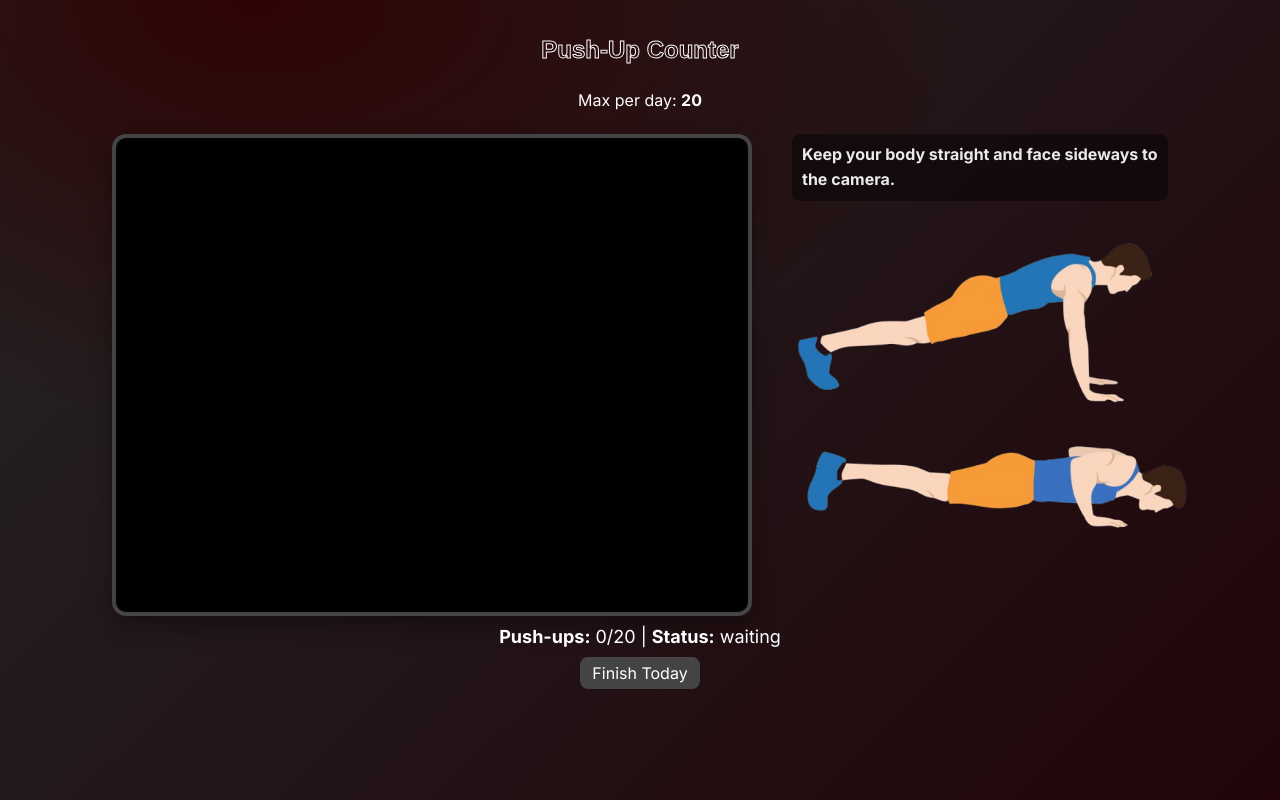
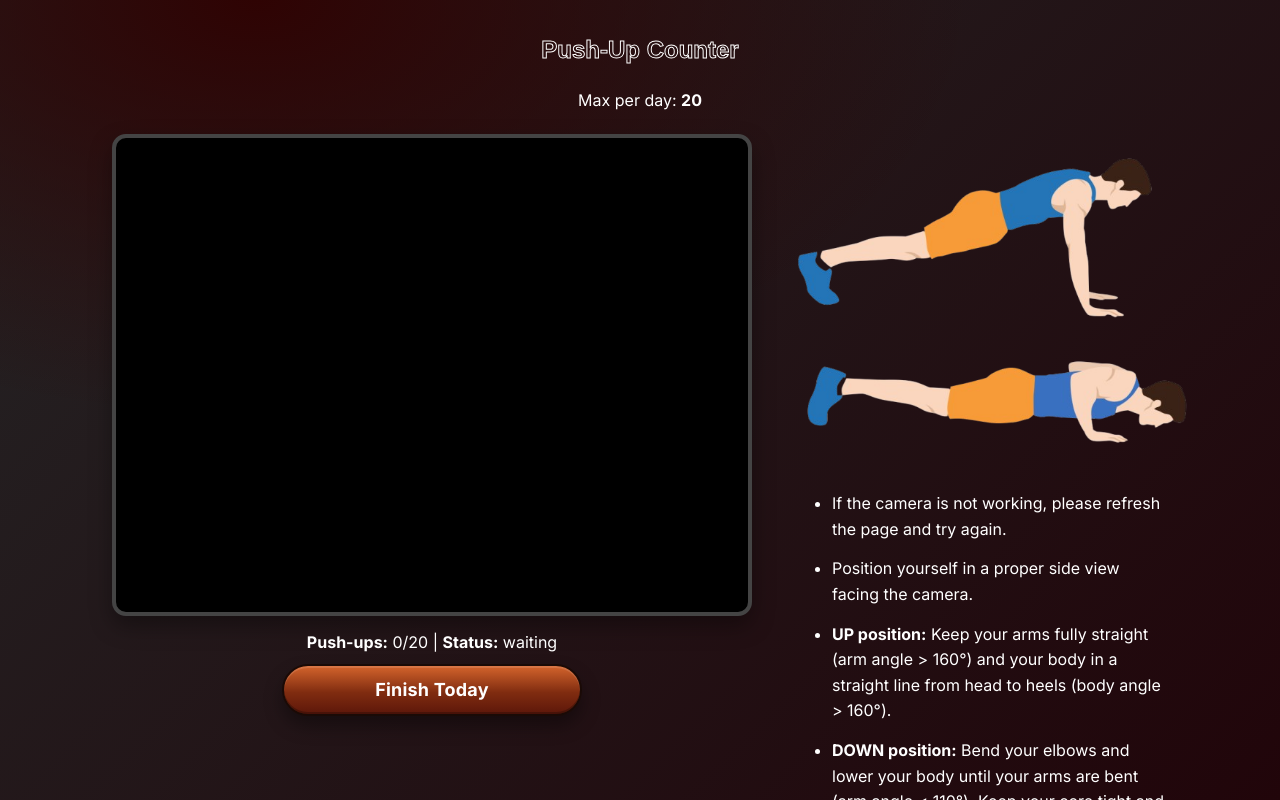
Before and after one commit to Remi2121/Fit21-Web, a React (Create React App) app: page /pushup in a window 1280 px wide. Built offline with nearby package versions, Linux system fonts and the light colour scheme; no server answers; the database is empty.

Commit message:
some css changed

```diff
--- a/src/Exercise/Scott/squat.css
+++ b/src/Exercise/Scott/squat.css
@@ -1,17 +1,17 @@
-/* === Squat page full-screen + layout === */
-
-
-
+/* === Squat page layout === */
 .squat-container {
   box-sizing: border-box;
-  min-height: 100svh;
+  /* ❌ remove forced full height */
+  /* min-height: 100vh; */
+
   display: flex;
   flex-direction: column;
   align-items: center;
   justify-content: flex-start;
-  padding: 16px 12px 32px;
+  padding: 16px 12px 24px;
   color: #fff;
   font-family: Inter, system-ui, -apple-system, "Segoe UI", Roboto, Arial, sans-serif;
+
   background: radial-gradient(1200px 700px at 20% 0%, #2f0303 0%, transparent 60%),
               linear-gradient(135deg, #242425, #21050a);
   background-size: cover;
@@ -19,6 +19,7 @@
   background-attachment: fixed;
 }
 
+/* Canvas */
 .squat-container canvas {
   width: 640px;
   max-width: 94vw;
@@ -30,45 +31,44 @@
   display: block;
 }
 
+/* === Main stage === */
 .squat-stage {
   padding-top: 1rem;
   margin: 8px auto 0;
   display: flex;
   align-items: flex-start;
   justify-content: center;
-  gap: 16px;
-  flex-wrap: nowrap;
+  gap: 20px;
+  flex-wrap: wrap;
 }
 
+/* Right side panel */
 .squat-plain {
-  padding-left: 1.5rem;
   gap: 0.6rem;
   display: flex;
   flex-direction: column;
   align-items: flex-start;
-
-  width: 100%;
-  max-width: 420px;   /* instruction box comfortable width */
+  width: 380px;
+  max-width: 34vw;
+  margin-top: 0;
+  padding-left: 0; /* ❌ remove artificial push */
 }
 
-
+/* Tip box */
 .squat-tip-plain {
-  margin: 0;
-  font-weight: 500;
-  font-size: 14px;
-  line-height: 1.5;
-
+  margin: 0 0 10px 0;
+  font-weight: 700;
   color: #fff;
   background: rgba(0,0,0,0.45);
   padding: 8px 10px;
   border-radius: 8px;
 }
 
-
+/* Man image */
 .squat-pose-img {
   display: block;
-  width: 400px;
-  max-width: 34vw;
+  width: 100%;
+  max-width: 380px;
   height: auto;
   border-radius: 14px;
   background: transparent;
@@ -76,9 +76,15 @@
   -webkit-user-drag: none;
 }
 
+.squat-status {
+  margin-top: 16px;   /* 🔥 camera ↔ status gap */
+  text-align: center;
+}
+
+/* Button */
 .squat-reset-btn {
-  margin-top: 10px;
-  padding: 6px 12px;
+  margin-top: 12px;
+  padding: 8px 14px;
   font-size: 16px;
   background-color: #444;
   color: #fff;
@@ -139,20 +145,15 @@
   cursor: not-allowed;
   transform: none;
 }
-@media (max-width: 900px) {
-  .squat-stage {
-    flex-direction: column;
-    align-items: center;
-  }
+.squat-camera-box {
+  display: flex;
+  flex-direction: column;
+  align-items: center;   /* 🔥 horizontal center */
+  justify-content: center;
+  position: relative;
+}
 
-  .squat-plain {
-    padding-left: 0;
-    max-width: 90vw;
-    align-items: center;
-    text-align: left;
-  }
-
-  .squat-pose-img {
-    max-width: 90vw;
-  }
+.squat-points li {
+  margin-bottom: 14px;   /* 🔥 gap between each point */
+  line-height: 1.6;
 }
--- a/src/Exercise/Scott/squat.jsx
+++ b/src/Exercise/Scott/squat.jsx
@@ -251,50 +251,19 @@ export default function SquatCounter() {
     <video ref={videoRef} style={{ display: "none" }} />
 
     <div className="squat-stage">
+      {/* ✅ CAMERA SIDE */}
+      <div className="squat-camera-box">
         <canvas ref={canvasRef} width={640} height={480} />
-<div className="squat-plain">
-  <img src={SquatImg} className="squat-pose-img" alt="ref" />
-
-  <div className="squat-instructions">
-    <span className="squat-tip-plain">
-      If the camera is not working, please refresh the page and try again.
-    </span>
-
-    <span className="squat-tip-plain">
-      Stand in proper side view facing the camera.
-    </span>
-
-    <span className="squat-tip-plain">
-      <strong>UP:</strong> Keep your legs fully straight. Raise both hands above
-      shoulder level (more than 90°).
-    </span>
-
-    <span className="squat-tip-plain">
-      <strong>DOWN:</strong> Bend your knees and lower your body into a squat.
-      Keep your back straight. Your hands can stay raised.
-    </span>
-
-    <span className="squat-tip-plain">
-      When you reach the daily maximum, press <b>“Finish Today”</b> to confirm
-      and complete today’s exercise.
-    </span>
-  </div>
-</div>
-
-      </div>
 
         {completed ? (
-        <div style={{ marginTop: 12, fontSize: 18, color: "#00ff88" }}>
-          ✅ You have finished today’s task
-        </div>
+          <div className="squat-finished">✅ You have finished today’s task</div>
         ) : (
-        <div style={{ marginTop: 10, fontSize: 18 }}>
+          <>
+            <div className="squat-status">
               <strong>Squats:</strong> {count}/{maxCount} |{" "}
               <strong>Status:</strong> {status}
             </div>
-      )}
 
-      {!completed && (
             <button
               className="squat-reset-btn"
               onClick={() => {
@@ -306,7 +275,40 @@ export default function SquatCounter() {
             >
               Finish Today
             </button>
+          </>
         )}
       </div>
+
+      {/* ✅ INSTRUCTIONS SIDE */}
+      <div className="squat-plain">
+        <img src={SquatImg} className="squat-pose-img" alt="ref" />
+
+        <div className="squat-instructions">
+  <ul className="squat-points">
+    <li>If the camera is not working, please refresh the page and try again.</li>
+
+    <li>Stand in a proper side view facing the camera.</li>
+
+    <li>
+      <strong>UP position:</strong> Keep your legs fully straight and raise both
+      hands above shoulder level (more than 90°).
+    </li>
+
+    <li>
+      <strong>DOWN position:</strong> Bend your knees and lower your body into a
+      squat. Keep your back straight. Your hands can stay raised.
+    </li>
+
+    <li>
+      Once you reach the daily maximum, press{" "}
+      <strong>“Finish Today”</strong> to confirm and complete today’s exercise.
+    </li>
+  </ul>
+</div>
+
+      </div>
+    </div>
+  </div>
 );
+
 }
--- a/src/Exercise/pushup/pushup.css
+++ b/src/Exercise/pushup/pushup.css
@@ -1,7 +1,7 @@
 /* === Push-Up page full-screen + layout === */
 .pushup-container {
   box-sizing: border-box;
-  min-height: 100vh;
+  min-height: auto;
   display: flex;
   flex-direction: column;
   align-items: center;
@@ -68,9 +68,14 @@
   -webkit-user-drag: none;
 }
 
+.pushup-status {
+  margin-top: 16px;   /* 🔥 camera ↔ status gap */
+  text-align: center;
+}
+
 .pushup-reset-btn {
-  margin-top: 10px;
-  padding: 6px 12px;
+    margin-top: 12px;
+  padding: 8px 14px;
   font-size: 16px;
   background-color: #444;
   color: #fff;
@@ -82,3 +87,65 @@
 .pushup-reset-btn:hover {
   background-color: #666;
 }
+
+.pushup-reset-btn {
+  width: min(300px, 92%);
+  height: 52px;
+
+  display: flex;
+  align-items: center;
+  justify-content: center;
+  gap: 10px;
+
+  border-radius: 999px;               /* full pill */
+  border: 2px solid #1a0a06;          /* dark outline */
+  background: linear-gradient(180deg, #d4642c 0%, #802c10 55%, #5d170a 100%);
+  color: #ffffff;
+  font-size: 18px;
+  font-weight: 700;
+  letter-spacing: 0.2px;
+
+  cursor: pointer;
+  user-select: none;
+
+  box-shadow:
+    0 10px 18px rgba(0, 0, 0, 0.35),  /* outer shadow */
+    inset 0 2px 0 rgba(255, 255, 255, 0.12), /* top shine */
+    inset 0 -2px 0 rgba(0, 0, 0, 0.25);      /* bottom depth */
+
+  transition: transform 120ms ease, box-shadow 120ms ease, filter 120ms ease;
+}
+
+
+.pushup-reset-btn:hover {
+  filter: brightness(1.05);
+  transform: translateY(-1px);
+  box-shadow:
+    0 12px 22px rgba(0, 0, 0, 0.42),
+    inset 0 2px 0 rgba(255, 255, 255, 0.14),
+    inset 0 -2px 0 rgba(0, 0, 0, 0.28);
+}
+
+.pushup-reset-btn:active {
+  transform: translateY(1px);
+  filter: brightness(0.98);
+}
+
+.pushup-reset-btn:disabled {
+  opacity: 0.55;
+  cursor: not-allowed;
+  transform: none;
+}
+
+.pushup-camera-box {
+  display: flex;
+  flex-direction: column;
+  align-items: center;   /* 🔥 horizontal center */
+  justify-content: center;
+  position: relative;
+}
+
+.pushup-points li {
+  margin-bottom: 14px;   /* 🔥 gap between each point */
+  line-height: 1.6;
+}
--- a/src/Exercise/pushup/pushup.jsx
+++ b/src/Exercise/pushup/pushup.jsx
@@ -263,32 +263,21 @@ pose = new Pose({
     <video ref={videoRef} style={{ display: "none" }} />
 
     <div className="pushup-stage">
+      {/* 🔴 CAMERA + STATUS SIDE */}
+      <div className="pushup-camera-box">
         <canvas ref={canvasRef} width={640} height={480} />
-        <div className="pushup-plain">
-          <span className="pushup-tip-plain">
-            Keep your body straight and face sideways to the camera.
-          </span>
-          <img
-            src={PushUpImg}
-            className="pushup-pose-img"
-            alt="ref"
-            draggable="false"
-          />
-        </div>
-      </div>
 
         {completed ? (
-        <div style={{ marginTop: 12, fontSize: 18, color: "#00ff88" }}>
+          <div className="pushup-finished">
             ✅ You have finished today’s task
           </div>
         ) : (
-        <div style={{ marginTop: 10, fontSize: 18 }}>
+          <>
+            <div className="pushup-status">
               <strong>Push-ups:</strong> {count}/{maxCount} |{" "}
               <strong>Status:</strong> {status}
             </div>
-      )}
 
-      {!completed && (
             <button
               className="pushup-reset-btn"
               onClick={() => {
@@ -300,7 +289,51 @@ pose = new Pose({
             >
               Finish Today
             </button>
+          </>
         )}
       </div>
+
+      {/* 🔵 INSTRUCTIONS SIDE */}
+      <div className="pushup-plain">
+        <img
+          src={PushUpImg}
+          className="pushup-pose-img"
+          alt="ref"
+          draggable="false"
+        />
+
+        <div className="pushup-instructions">
+          <ul className="pushup-points">
+            <li>
+              If the camera is not working, please refresh the page and try again.
+            </li>
+
+            <li>
+              Position yourself in a proper side view facing the camera.
+            </li>
+
+            <li>
+              <strong>UP position:</strong> Keep your arms fully straight
+              (arm angle &gt; 160°) and your body in a straight line from head
+              to heels (body angle &gt; 160°).
+            </li>
+
+            <li>
+              <strong>DOWN position:</strong> Bend your elbows and lower your body
+              until your arms are bent (arm angle &lt; 110°). Keep your core
+              tight and back straight.
+            </li>
+
+            <li>
+              When you reach the daily maximum, press{" "}
+              <strong>“Finish Today”</strong> to confirm and complete today’s
+              exercise.
+            </li>
+          </ul>
+        </div>
+      </div>
+    </div>
+  </div>
 );
+
 }
```
Lines whose indentation alone changed are shown as unchanged.
